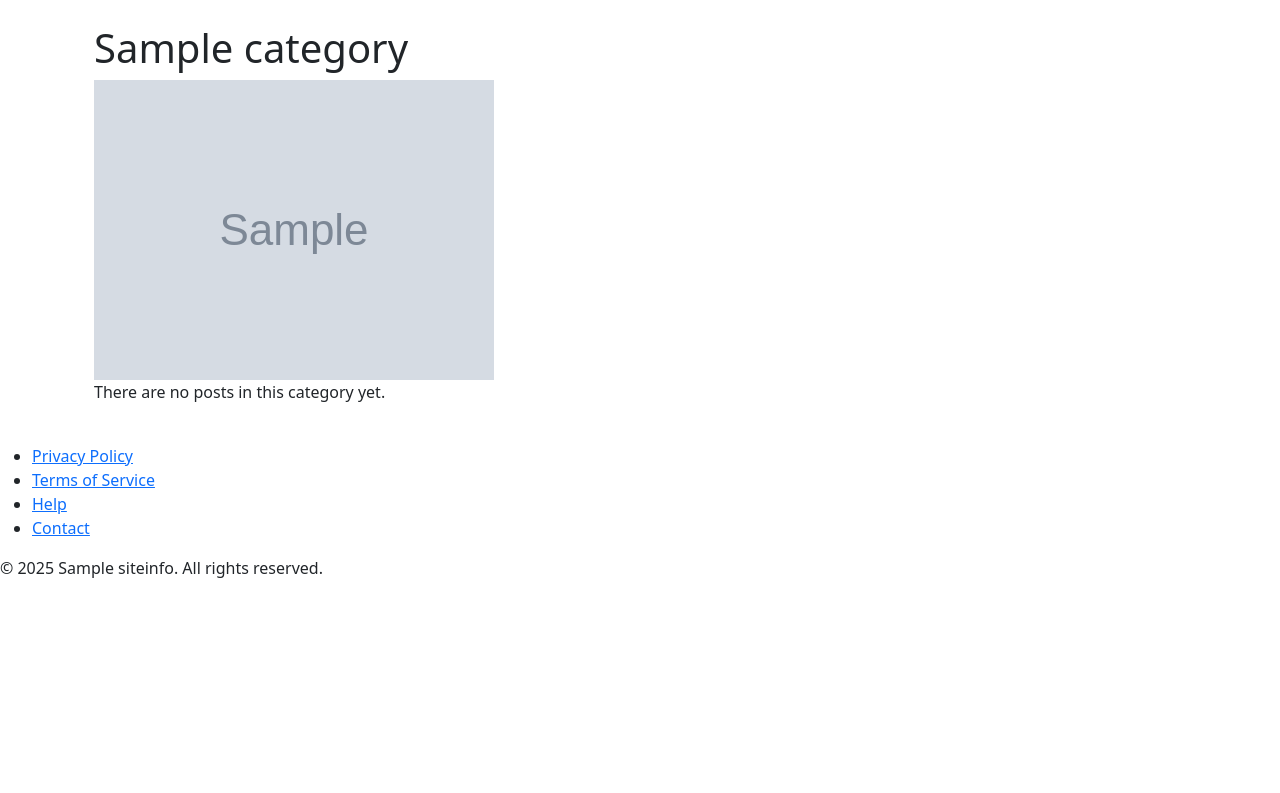
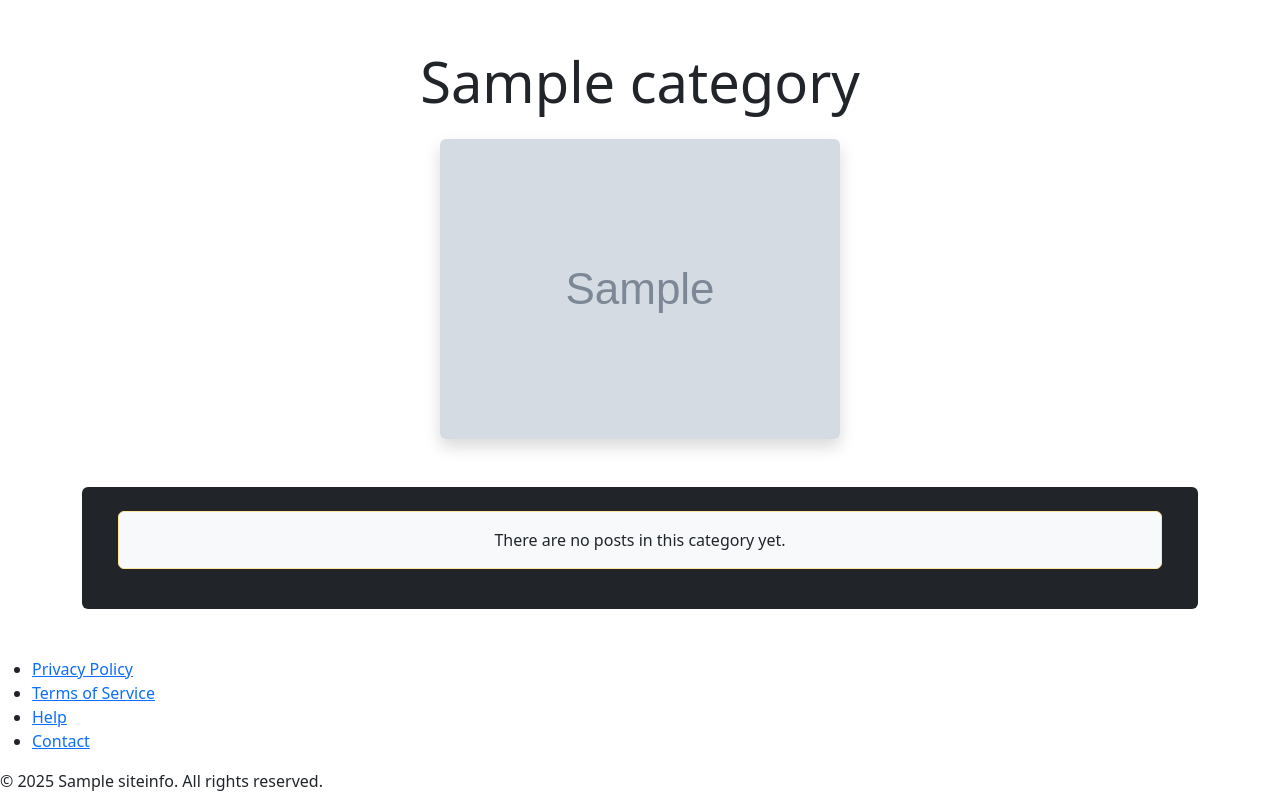
Before and after one commit to iliyagoodarzi28/ModernBlog, a Django app: a page that uses blog/templates/category/category.html in a window 1280 px wide. Shown: the part 128-921 px from the top of the page. Before the commit the page ends 706 px from the top, so only its background shows below. Run offline with Django 5.2, Linux system fonts and the light colour scheme; tables that the repository leaves empty hold one stand-in row (values such as "Sample post"); grey boxes marked "Sample" are stand-in pictures; data that the repository does not hold is empty.

Commit message:
two commit

```diff
--- /dev/null
+++ b/blog/managers.py
@@ -0,0 +1,6 @@
+from django.db import models
+
+
+class ActiveManager(models.Manager):
+    def get_queryset(self):
+        return super().get_queryset().filter(is_deleted=False, is_active=True)
--- a/blog/models.py
+++ b/blog/models.py
@@ -1,11 +1,18 @@
 from django.db import models
 from markdownx.models import MarkdownxField
-
+from .managers import ActiveManager
 
 class BaseModel(models.Model):
     title = models.CharField(max_length=225 , verbose_name="Title")
     slug = models.SlugField(default="", null=False , verbose_name="Slug")
     img = models.ImageField(upload_to='uploads/%Y/%m/%d',blank=True,verbose_name="Image")
+    is_deleted = models.BooleanField(default=False, verbose_name="Is Deleted")
+    is_active = models.BooleanField(default=True, verbose_name="Is Active")
+
+
+    objects = models.Manager()
+    active_objects = ActiveManager()
+
 
     class Meta:
         abstract = True
@@ -44,6 +51,13 @@ class Blog(BaseModel):
     )
     description = MarkdownxField()
     date = models.DateTimeField(auto_now_add=True, verbose_name='Date')
+    views = models.PositiveIntegerField(default=0, verbose_name='Views')
+
+
+    def increment_views(self):
+        self.views += 1
+        self.save()
+
 
     class Meta(BaseModel.Meta):
         verbose_name = 'Blog'
--- a/blog/templates/category/category.html
+++ b/blog/templates/category/category.html
@@ -5,51 +5,46 @@
 {% block title %}{{ category.title }}{% endblock %}
 
 {% block content %}
-<section class="category-detail container">
+<div class="container py-4">
+
   <!-- Category Header -->
-  <header class="category-header">
-    <h1 class="category-title">{{ category.title }}</h1>
+  <div class="text-center mb-5">
+    <h1 class="display-4">{{ category.title }}</h1>
     {% if category.img %}
-      <img
-        src="{{ category.img.url }}"
-        alt="{{ category.title }}"
-        class="category-image"
-      />
+      <img src="{{ category.img.url }}" alt="{{ category.title }}" class="img-fluid rounded shadow mt-3" />
     {% endif %}
-  </header>
-
-  <!-- Posts in This Category -->
-  <div class="posts-grid">
-    {% for post in category.Blogs.all %}
-      <article class="post-card">
-        <a href="{% url 'blog:detail' post.slug %}" class="post-thumb">
+  </div>
+<!-- Posts Grid -->
+<div class="row bg-dark text-light p-4 rounded">
+  {% for post in category.Blogs.all %}
+    <div class="col-md-6 col-lg-4 mb-4">
+      <div class="card h-100 bg-secondary text-white border-0 shadow-sm">
+        <a href="{% url 'blog:detail' post.slug %}">
           {% if post.img %}
-            <img src="{{ post.img.url }}" alt="{{ post.title }}">
+            <img src="{{ post.img.url }}" class="card-img-top" alt="{{ post.title }}">
           {% else %}
-            <img
-              src="{% static 'images/default-post.jpg' %}"
-              alt="{{ post.title }}"
-            >
+            <img src="{% static 'images/default-post.jpg' %}" class="card-img-top" alt="{{ post.title }}">
           {% endif %}
         </a>
-        <div class="post-body">
-          <h2 class="post-title">
-            <a href="{% url 'blog:detail' post.slug %}">{{ post.title }}</a>
-          </h2>
-          <p class="post-excerpt">
+        <div class="card-body d-flex flex-column">
+          <h5 class="card-title">
+            <a href="{% url 'blog:detail' post.slug %}" class="text-white text-decoration-none">{{ post.title }}</a>
+          </h5>
+          <p class="card-text text-light">
             {{ post.description|truncatewords:20 }}
           </p>
-          <a
-            href="{% url 'blog:detail' post.slug %}"
-            class="btn-read-more"
-          >Read More</a>
+          <div class="mt-auto">
+            <a href="{% url 'blog:detail' post.slug %}" class="btn btn-outline-light btn-sm">Read More</a>
+          </div>
         </div>
-      </article>
-    {% empty %}
-      <p class="no-posts">
-        There are no posts in this category yet.
-      </p>
-    {% endfor %}
+      </div>
+    </div>
+  {% empty %}
+    <div class="col-12">
+      <p class="alert alert-warning text-center text-dark bg-light">There are no posts in this category yet.</p>
+    </div>
   </div>
-</section>
+
+  {% endfor %}
+
 {% endblock %}
--- a/blog/views.py
+++ b/blog/views.py
@@ -17,6 +17,11 @@ class BlogListView(ListView):
     context_object_name = 'blogs'
 
 
+    def get_queryset(self):
+        return Blog.active_objects.all()
+
+
+
 
 class BlogDetailView(DetailView):
     model = Blog
@@ -29,6 +34,11 @@ class BlogDetailView(DetailView):
         context = super().get_context_data(**kwargs)
         context['description_html'] = mark_safe(markdown.markdown(self.object.description))
         return context
+
+    def get_object(self):
+        obj = super().get_object()
+        obj.increment_views()
+        return obj
 
 
 
```
Also changed, not shown: blog/admin.py (+13 -3 lines), blog/templates/blog/blog.html (+9 -0 lines), blog/migrations/0002_alter_blog_options_blog_views.py (added), blog/migrations/0003_blog_is_active_blog_is_deleted_category_is_active_and_more.py (added).
